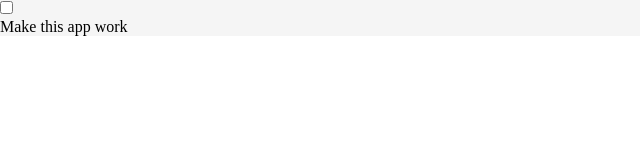
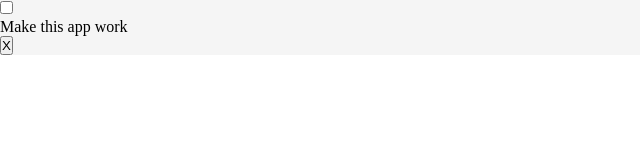
Before and after one commit to italoaalves/reacttodo, a React (Create React App) app: page / in a window 1280 px wide. Shown: the top 160 px of the page, without its empty margins (0-640 px from the left). Built offline with nearby package versions, Linux system fonts and the light colour scheme.

Commit message:
Remove todo

```diff
--- a/src/App.js
+++ b/src/App.js
@@ -21,10 +21,14 @@ export default class App extends Component {
     }) });
   }
 
+  delTodo = (id) => {
+    this.setState({todos: [...this.state.todos.filter(todo => todo.id !==id)]})
+  }
+
   render() {
     return (
       <div className="App">
-        <Todos  todos={this.state.todos} toggleComplete={this.toggleComplete}/>
+        <Todos  todos={this.state.todos} toggleComplete={this.toggleComplete} delTodo={this.delTodo}/>
       </div>
     );
   }
--- a/src/components/TodoItem.js
+++ b/src/components/TodoItem.js
@@ -16,6 +16,7 @@ export default class TodoItem extends Component {
       <div style={this.getStyle()}>
         <input type="checkbox" onChange={this.props.toggleComplete.bind(this, id)}></input>
         <p>{title}</p>
+        <button onClick={this.props.delTodo.bind(this, id)}>X</button>
       </div>
     );
   }
--- a/src/components/Todos.js
+++ b/src/components/Todos.js
@@ -8,7 +8,7 @@ export default class Todos extends Component {
     return this.props.todos.map(
       (todo) => (
 
-        <TodoItem key={todo.id} todo={todo} toggleComplete={this.props.toggleComplete}/>
+        <TodoItem key={todo.id} todo={todo} toggleComplete={this.props.toggleComplete} delTodo={this.props.delTodo}/>
     ));
   }
 }
```
